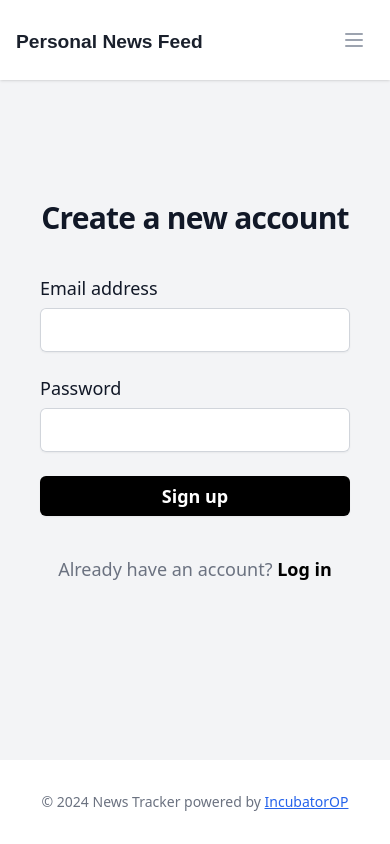
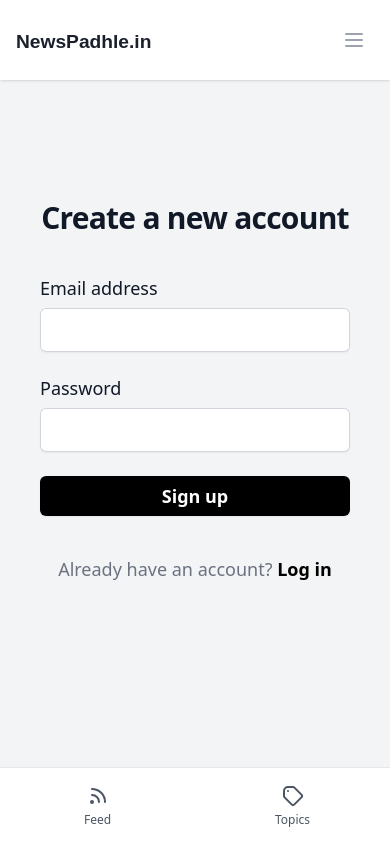
Before and after one commit to daytimedrinkingclub/newstracker, a Flask app: page / in a window 390 px wide. Run offline with Flask 3, Linux system fonts and the light colour scheme; parts of the project's set-up code (start-up, migrations or seed data) failed here and were passed over; some libraries are stand-ins or nearby versions.

Commit message:
my changes

```diff
--- a/app/routes/auth.py
+++ b/app/routes/auth.py
@@ -45,7 +45,7 @@ def login():
         user_plans = DataService.get_user_plans(user['id'])
 
         if user_plans:
-            return redirect(url_for('main.keyword'))
+            return redirect(url_for('main.feed'))
         else:
             return redirect(url_for('main.plans'))
 
--- a/app/static/js/plans.js
+++ b/app/static/js/plans.js
@@ -16,7 +16,7 @@ function submitFreemiumPlan() {
     .then(response => response.json())
     .then(data => {
         alert('Free plan activated successfully!');
-        // window.location.href = '/keyword'
+        window.location.href = '/keyword';
     })
     .catch((error) => {
         console.error('Error:', error);
--- a/app/templates/components/footer.html
+++ b/app/templates/components/footer.html
@@ -1,8 +1,27 @@
 <footer class="bg-white">
     <div class="mx-auto max-w-7xl px-4 sm:px-6 lg:px-8">
-        <div class="py-8 flex items-center justify-center">
+        <!-- Desktop footer content -->
+        <div class="hidden sm:flex py-8 items-center justify-center">
             <div class="text-center">
-                <p class="text-sm text-gray-500">&copy; 2024 News Tracker powered by <a href="https://incubatorop.com" class="text-blue-600 hover:text-blue-800 underline">IncubatorOP</a></p>
+                <p class="text-sm text-gray-500">&copy; 2024 NewsPadhle.in powered by <a href="https://incubatorop.com"  target="_blank" class="text-blue-600 hover:text-blue-800 underline">IncubatorOP</a></p>
+            </div>
+        </div>
+
+        <!-- Mobile footer tabs -->
+        <div class="sm:hidden fixed bottom-0 left-0 right-0 bg-white border-t border-gray-200">
+            <div class="flex justify-around">
+                <a href="{{ url_for('main.feed') }}" class="flex-1 flex flex-col items-center justify-center py-4 {{ 'text-blue-600' if request.endpoint == 'main.feed' else 'text-gray-600' }} hover:text-blue-600">
+                    <svg xmlns="http://www.w3.org/2000/svg" class="h-6 w-6" fill="none" viewBox="0 0 24 24" stroke="currentColor">
+                        <path stroke-linecap="round" stroke-linejoin="round" stroke-width="2" d="M6 5c7.18 0 13 5.82 13 13M6 11a7 7 0 017 7m-6 0a1 1 0 11-2 0 1 1 0 012 0z" />
+                    </svg>
+                    <span class="mt-1 text-xs">Feed</span>
+                </a>
+                <a href="{{ url_for('main.keyword') }}" class="flex-1 flex flex-col items-center justify-center py-4 {{ 'text-blue-600' if request.endpoint == 'main.keyword' else 'text-gray-600' }} hover:text-blue-600">
+                    <svg xmlns="http://www.w3.org/2000/svg" class="h-6 w-6" fill="none" viewBox="0 0 24 24" stroke="currentColor">
+                        <path stroke-linecap="round" stroke-linejoin="round" stroke-width="2" d="M7 7h.01M7 3h5c.512 0 1.024.195 1.414.586l7 7a2 2 0 010 2.828l-7 7a2 2 0 01-2.828 0l-7-7A1.994 1.994 0 013 12V7a4 4 0 014-4z" />
+                    </svg>
+                    <span class="mt-1 text-xs">Topics</span>
+                </a>
             </div>
         </div>
     </div>
--- a/app/templates/components/header.html
+++ b/app/templates/components/header.html
@@ -5,7 +5,7 @@
                 <a href="{{ url_for('main.feed') }}" class="flex items-center">
                     <svg class="h-8 w-auto" viewBox="0 0 300 40" fill="none" xmlns="http://www.w3.org/2000/svg">
                         <text x="0" y="30" font-family="Arial, sans-serif" font-size="24" font-weight="bold" fill="#1a202c">
-                            Personal News Feed
+                            NewsPadhle.in
                         </text>
                     </svg>
                 </a>
@@ -13,7 +13,7 @@
             <div class="hidden sm:flex sm:items-center sm:justify-center flex-grow">
                 {% if session.get('jwt') %}
                 <div class="flex space-x-8">
-                    <a href="{{ url_for('main.feed') }}" class="{% if request.endpoint == 'main.feed' %}border-b-2 border-black text-gray-900{% else %}border-transparent text-gray-500 hover:border-gray-300 hover:text-gray-700{% endif %} inline-flex items-center px-1 pt-1 text-base font-medium">Personal Feed</a>
+                    <a href="{{ url_for('main.feed') }}" class="{% if request.endpoint == 'main.feed' %}border-b-2 border-black text-gray-900{% else %}border-transparent text-gray-500 hover:border-gray-300 hover:text-gray-700{% endif %} inline-flex items-center px-1 pt-1 text-base font-medium">My Feed</a>
                     <a href="{{ url_for('main.keyword') }}" class="{% if request.endpoint == 'main.keyword' %}border-b-2 border-black text-gray-900{% else %}border-transparent text-gray-500 hover:border-gray-300 hover:text-gray-700{% endif %} inline-flex items-center px-1 pt-1 text-base font-medium">Topics</a>
                     <a href="{{ url_for('main.plans') }}" class="{% if request.endpoint == 'main.plans' %}border-b-2 border-black text-gray-900{% else %}border-transparent text-gray-500 hover:border-gray-300 hover:text-gray-700{% endif %} inline-flex items-center px-1 pt-1 text-base font-medium">Account</a>
                 </div>
```
Also changed, not shown: app/templates/onboarding/plans.html (+4 -3 lines).
